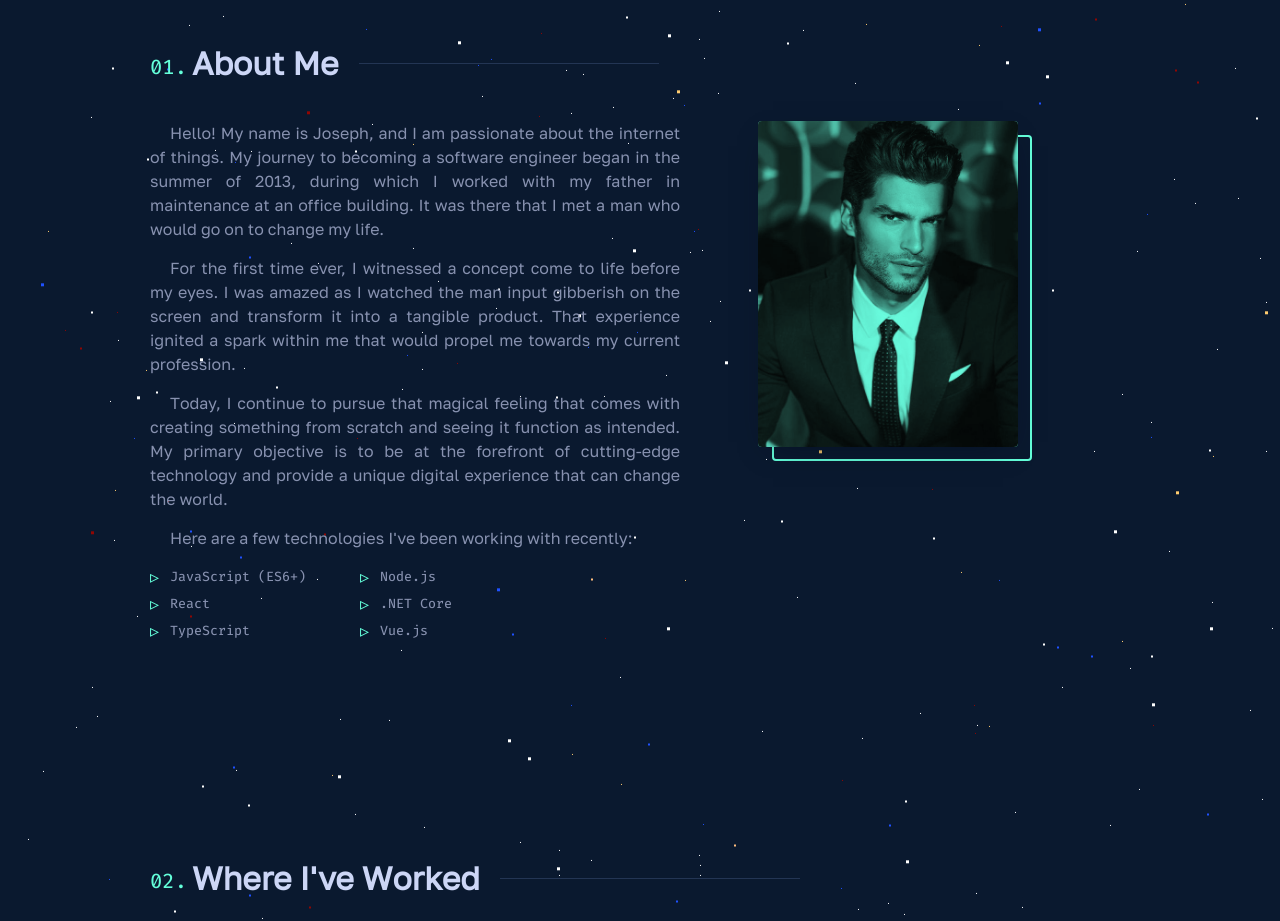
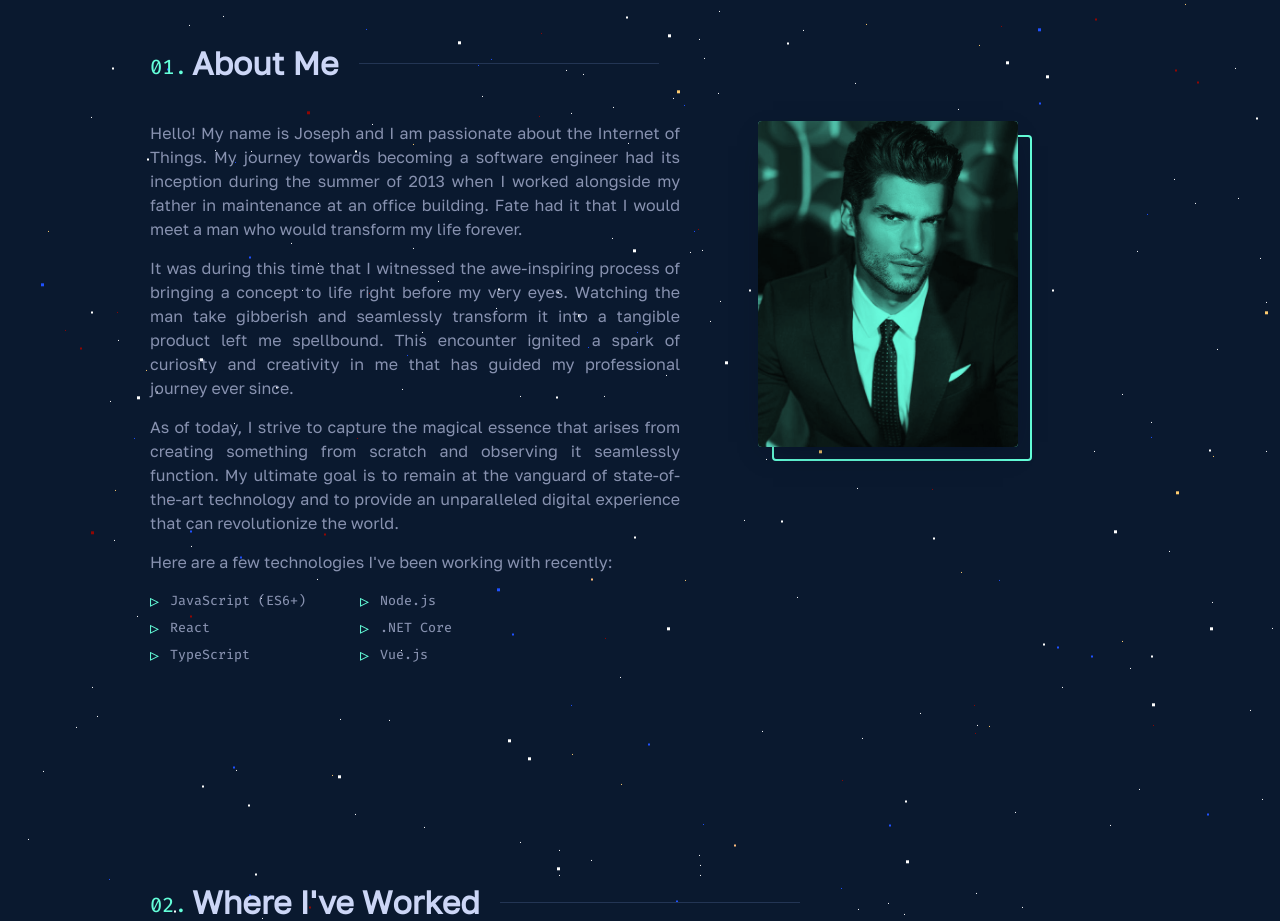
Before and after one commit to JosephBerm/Portfolio, a React (Create React App) app: page / in a window 1280 px wide. Shown: the part 864-1785 px from the top of the page. Built offline with nearby package versions, Linux system fonts and the light colour scheme.

Commit message:
Changed what the about me section said
Fixed the paragraphs so it sounds more eloquent.

```diff
--- a/src/components/AboutMe.jsx
+++ b/src/components/AboutMe.jsx
@@ -11,23 +11,25 @@ function AboutMe({ aboutRef }) {
 			<div className='section-body'>
 				<div className='text-container'>
 					<p>
-						Hello! My name is Joseph, and I am passionate about the internet of
-						things. My journey to becoming a software engineer began in the summer of
-						2013, during which I worked with my father in maintenance at an office
-						building. It was there that I met a man who would go on to change my
-						life.
+						Hello! My name is Joseph and I am passionate about the Internet of
+						Things. My journey towards becoming a software engineer had its inception
+						during the summer of 2013 when I worked alongside my father in
+						maintenance at an office building. Fate had it that I would meet a man
+						who would transform my life forever.
 					</p>
 					<p>
-						For the first time ever, I witnessed a concept come to life before my
-						eyes. I was amazed as I watched the man input gibberish on the screen and
-						transform it into a tangible product. That experience ignited a spark
-						within me that would propel me towards my current profession.
+						It was during this time that I witnessed the awe-inspiring process of
+						bringing a concept to life right before my very eyes. Watching the man
+						take gibberish and seamlessly transform it into a tangible product left
+						me spellbound. This encounter ignited a spark of curiosity and creativity
+						in me that has guided my professional journey ever since.
 					</p>
 					<p>
-						Today, I continue to pursue that magical feeling that comes with creating
-						something from scratch and seeing it function as intended. My primary
-						objective is to be at the forefront of cutting-edge technology and
-						provide a unique digital experience that can change the world.
+						As of today, I strive to capture the magical essence that arises from
+						creating something from scratch and observing it seamlessly function. My
+						ultimate goal is to remain at the vanguard of state-of-the-art technology
+						and to provide an unparalleled digital experience that can revolutionize
+						the world.
 					</p>
 					<p>Here are a few technologies I've been working with recently:</p>
 					<ul className='skills_list'>
--- a/src/css/AboutSection.css
+++ b/src/css/AboutSection.css
@@ -1,7 +1,6 @@
 .about_section {
 }
 .about_section p {
-	text-indent: 20px;
 	margin: 0px 0px 15px;
 }
 .about_section p:last-child,
```
